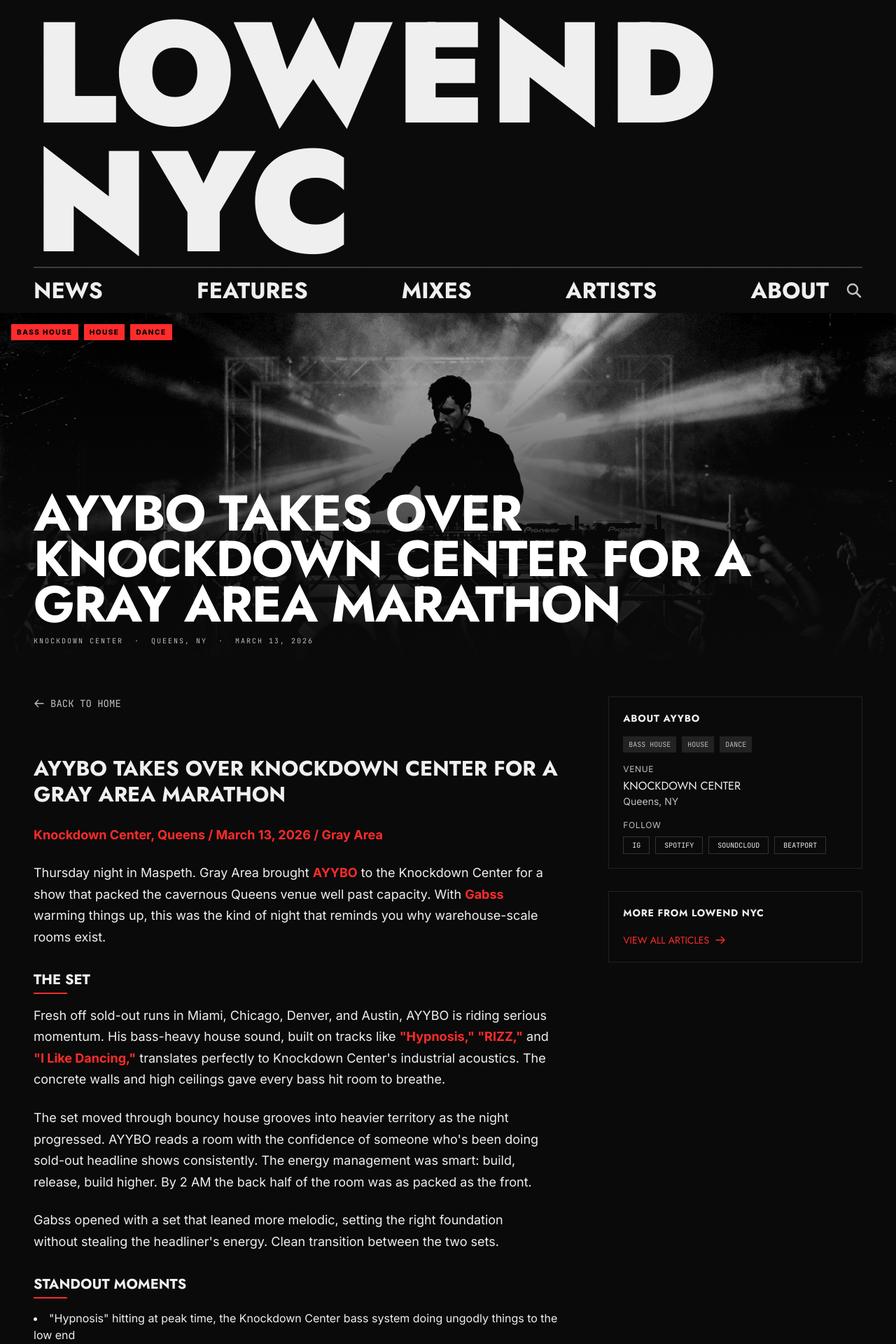
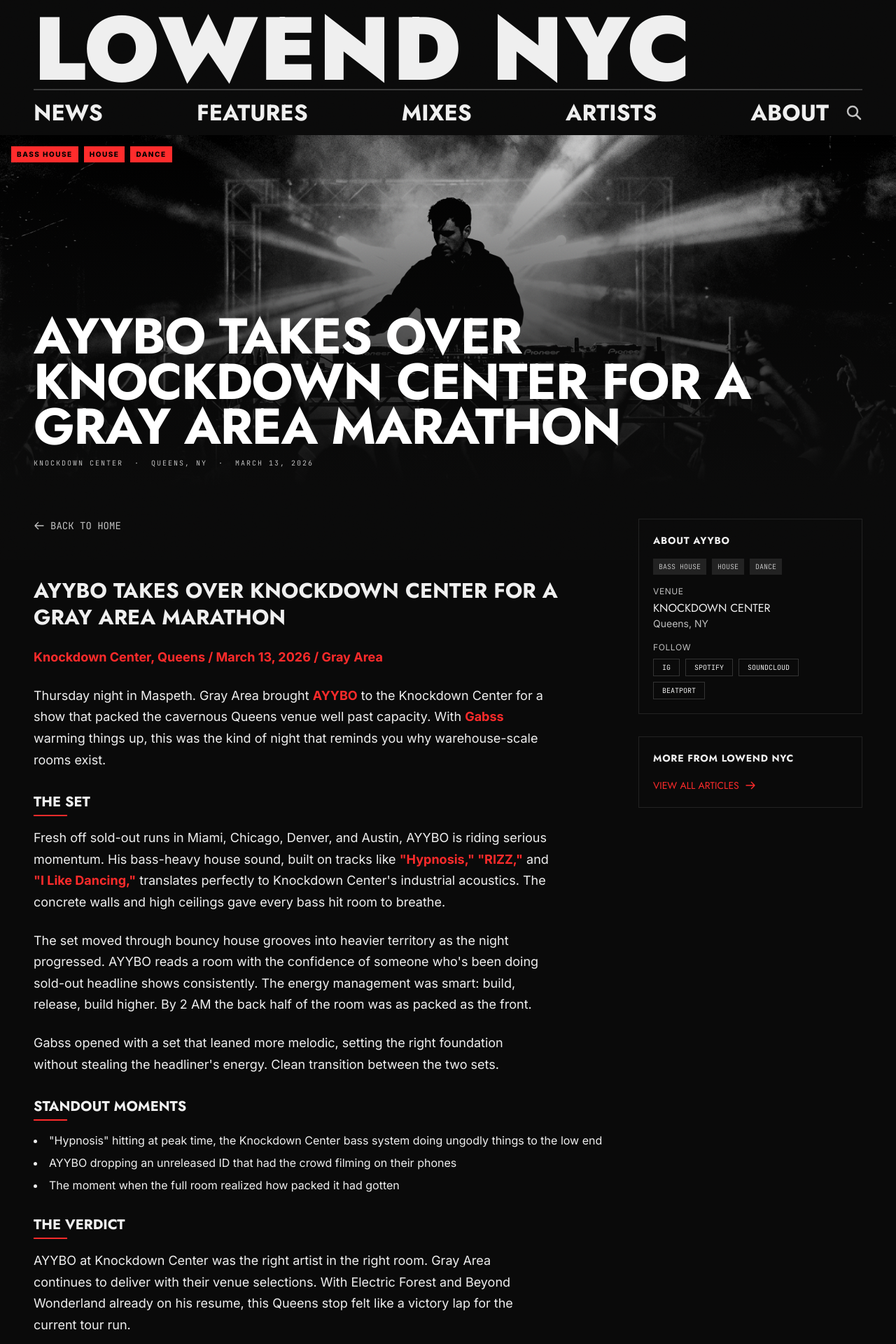
Before and after one commit to brakoish/lowend-nyc, a Next.js app: page /articles/ayybo-knockdown-center in a window 1280 px wide. Shown: the top 1920 px of the page at 70% size. Built offline with nearby package versions, Linux system fonts and the light colour scheme.

Commit message:
Fix: wordmark wrapping, filter editorial from artists, article sidebar layout

```diff
--- a/app/articles/[slug]/page.tsx
+++ b/app/articles/[slug]/page.tsx
@@ -83,9 +83,9 @@
 
       {/* Two-column layout: Article body + Sidebar */}
       <section className="max-w-[1440px] mx-auto px-4 sm:px-6 lg:px-12 py-12">
-        <div className="grid grid-cols-1 lg:grid-cols-12 gap-8 lg:gap-12">
-          {/* Article body — 8/12 cols */}
-          <article className="lg:col-span-8">
+        <div className="grid grid-cols-1 lg:grid-cols-[1fr_320px] gap-8 lg:gap-12">
+          {/* Article body */}
+          <article>
             {/* Back Link */}
             <Link
               href="/"
@@ -136,8 +136,8 @@
             </div>
           </article>
 
-          {/* Sidebar — 4/12 cols */}
-          <aside className="lg:col-span-4 space-y-8">
+          {/* Sidebar */}
+          <aside className="space-y-8 lg:sticky lg:top-24 lg:self-start">
             {/* Artist Card */}
             <div className="border border-[#222] p-5">
               <h3 className="font-display font-bold uppercase text-sm mb-4 tracking-wider">
--- a/components/Navigation.tsx
+++ b/components/Navigation.tsx
@@ -32,16 +32,14 @@
         <div className="pt-2 lg:pt-3 pb-0 overflow-hidden">
           <Link
             href="/"
-            className="block font-display uppercase hover:text-accent-red transition-colors duration-75 leading-none w-full"
+            className="block font-display uppercase hover:text-accent-red transition-colors duration-75 leading-none w-full whitespace-nowrap"
             style={{
-              fontSize: 'clamp(60px, 16vw, 220px)',
+              fontSize: 'clamp(40px, 10vw, 140px)',
               lineHeight: '0.9',
               letterSpacing: '0.02em',
               fontWeight: 900,
               display: 'block',
               width: '100%',
-              textAlign: 'justify',
-              textAlignLast: 'justify',
             }}
           >
             LOWEND NYC
--- a/lib/articles.ts
+++ b/lib/articles.ts
@@ -88,5 +88,5 @@
     }
   });
 
-  return Array.from(artistsMap.values());
+  return Array.from(artistsMap.values()).filter(a => a.name !== 'LOWEND Editorial');
 }
```
